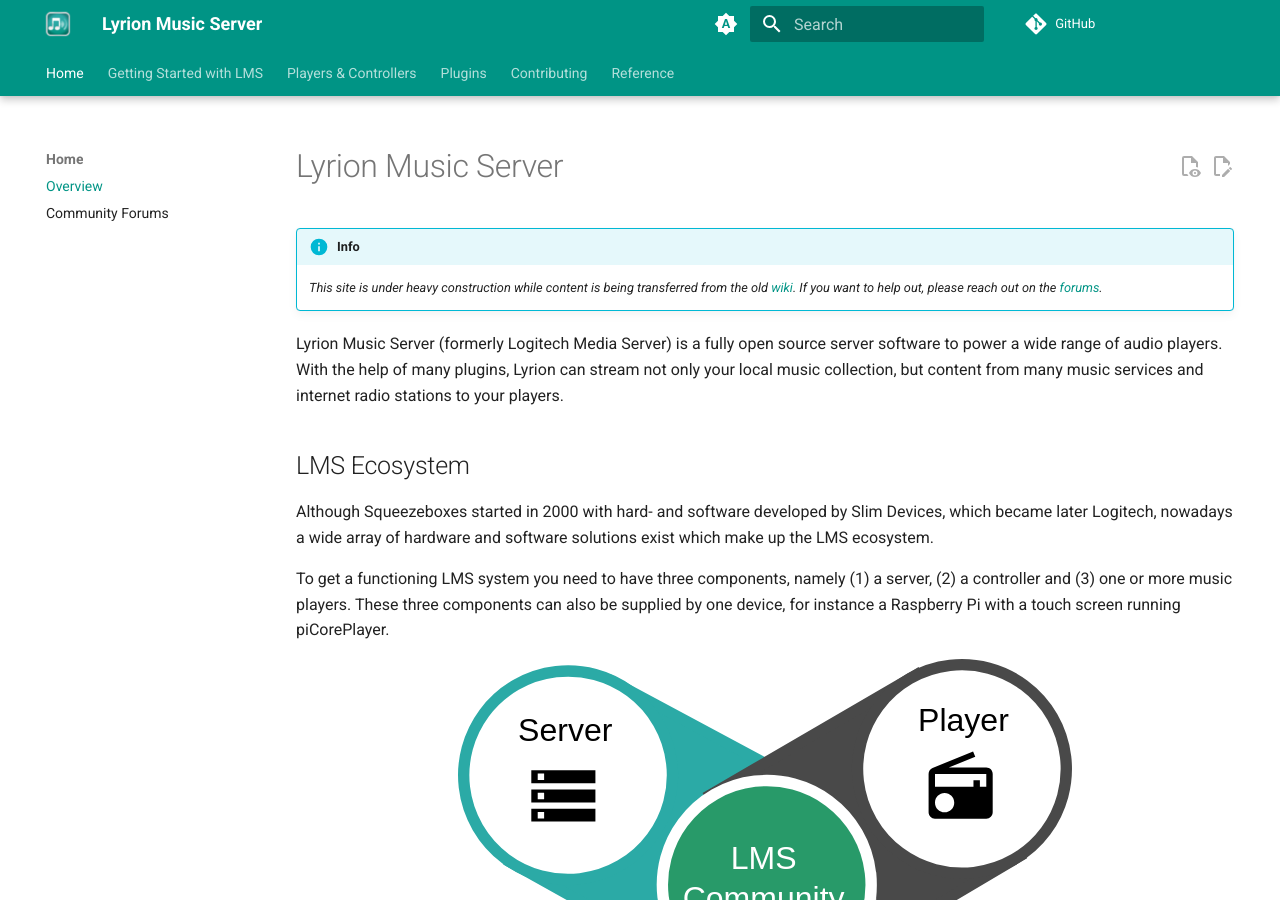
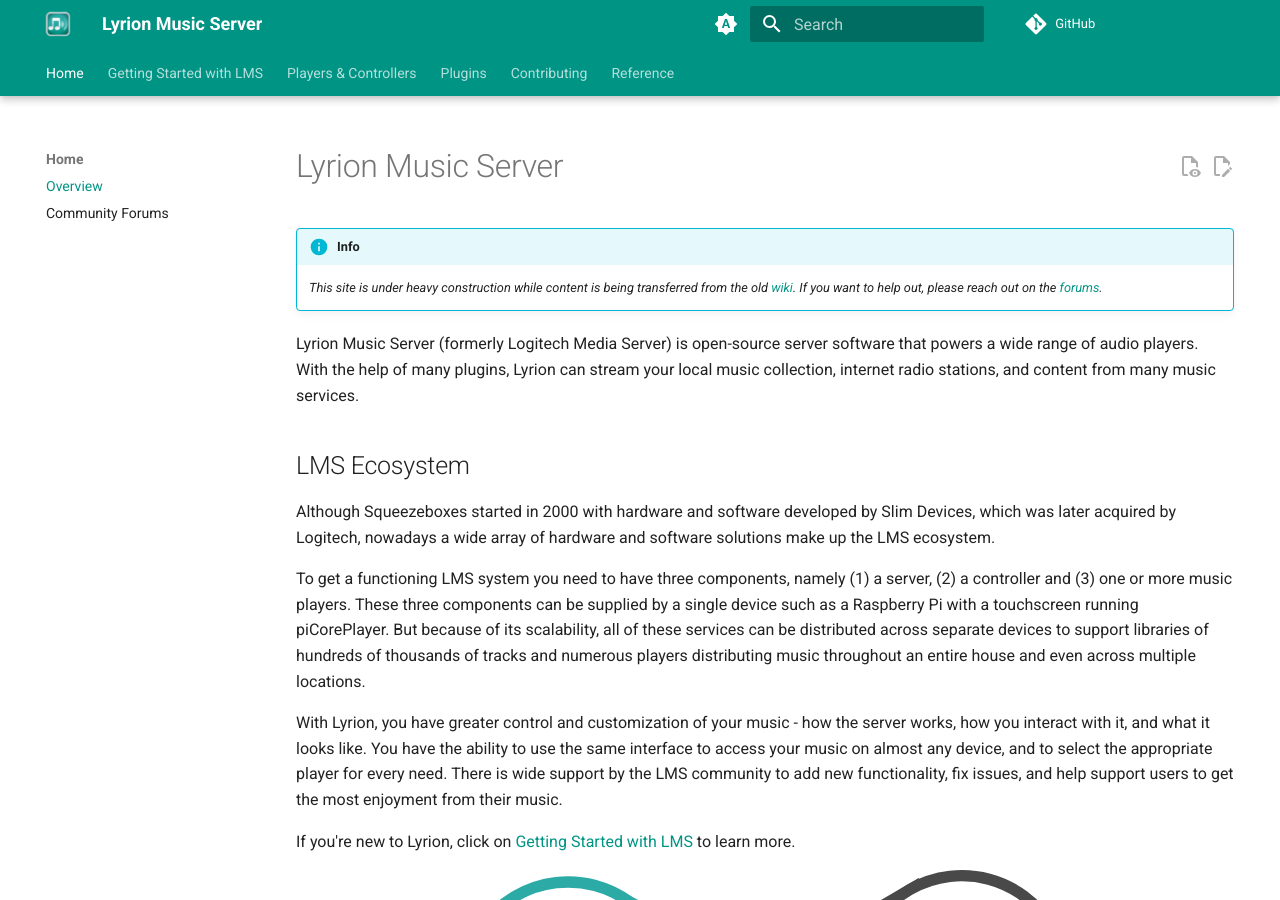
Before and after one commit to LMS-Community/lms-community.github.io, an MkDocs documentation site: the page built from docs/index.md, in a window 1280 px wide and 900 px high. Built offline with MkDocs 1.6.1 and Material for MkDocs 9.7.7, drawn with Linux system fonts in a browser that asks for light colours; plug-ins that fetch from the network failed and are left out; comment, search, counter and statistics services are not loaded.

Commit message:
Update index.md
Cleaned up a few parts of the document, but added some more information in the LMS Ecosystem section to explain not just what it is, but what makes Lyrion so powerful and what it allows users to do.

```diff
--- a/docs/index.md
+++ b/docs/index.md
@@ -10,13 +10,17 @@
 !!! info
     *This site is under heavy construction while content is being transferred from the old [wiki](https://wiki.slimdevices.com). If you want to help out, please reach out on the [forums](https://forums.slimdevices.com/forum/developer-forums/developers/1668265-documentation-update-call-for-volunteers).*
 
-Lyrion Music Server (formerly Logitech Media Server) is a fully open source server software to power a wide range of audio players. With the help of many plugins, Lyrion can stream not only your local music collection, but content from many music services and internet radio stations to your players.
+Lyrion Music Server (formerly Logitech Media Server) is open-source server software that powers a wide range of audio players. With the help of many plugins, Lyrion can stream your local music collection, internet radio stations, and content from many music services.
 
 ## LMS Ecosystem
 
-Although Squeezeboxes started in 2000 with hard- and software developed by Slim Devices, which became later Logitech, nowadays a wide array of hardware and software solutions exist which make up the LMS ecosystem.
+Although Squeezeboxes started in 2000 with hardware and software developed by Slim Devices, which was later acquired by  Logitech, nowadays a wide array of hardware and software solutions make up the LMS ecosystem.
 
-To get a functioning LMS system you need to have three components, namely (1) a server, (2) a controller and (3) one or more music players. These three components can also be supplied by one device, for instance a Raspberry Pi with a touch screen running piCorePlayer.
+To get a functioning LMS system you need to have three components, namely (1) a server, (2) a controller and (3) one or more music players. These three components can be supplied by a single device such as a Raspberry Pi with a touchscreen running piCorePlayer.  But because of its scalability, all of these services can be distributed across separate devices to support libraries of hundreds of thousands of tracks and numerous players distributing music throughout an entire house and even across multiple locations.
+
+With Lyrion, you have greater control and customization of your music - how the server works, how you interact with it, and what it looks like.  You have the ability to use the same interface to access your music on almost any device, and to select the appropriate player for every need. There is wide support by the LMS community to add new functionality, fix issues, and help support users to get the most enjoyment from their music.
+
+If you're new to Lyrion, click on [Getting Started with LMS](/getting-started/index.md) to learn more.
 
 <figure markdown="span">
   ![](assets/lms-community.svg)
```
